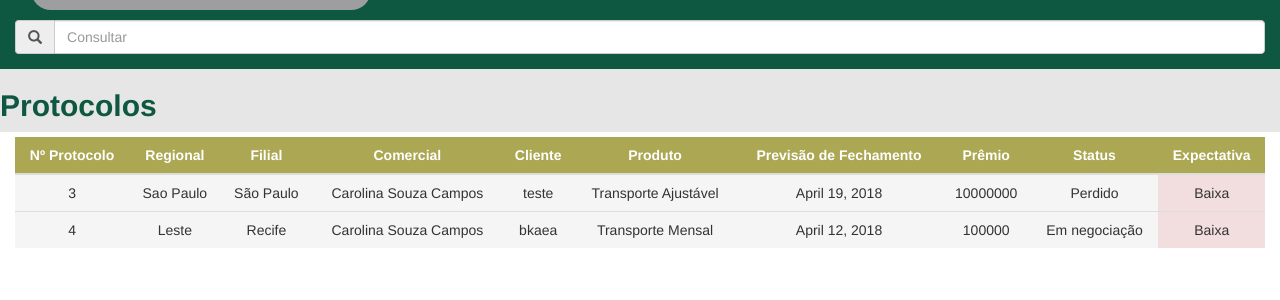
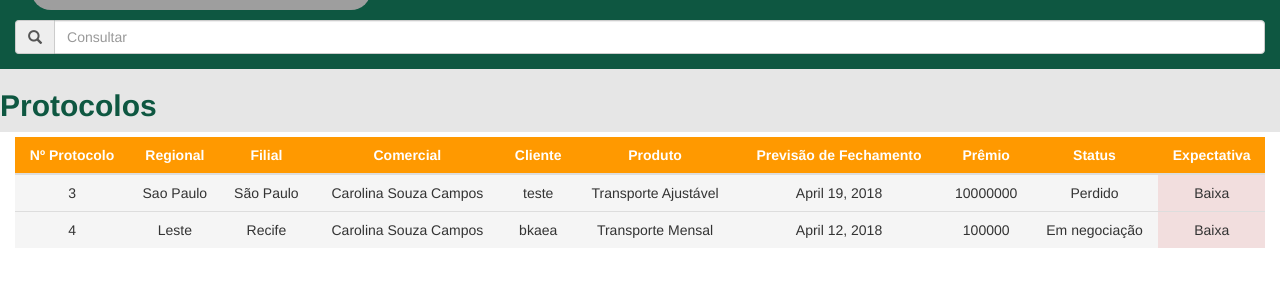
Before and after one commit to nicolasmelo1/berkley, a Django app: page /protocolos/protocolos/ in a window 1280 px wide. Shown: the part 82-382 px from the top of the page. Run offline with Django 3.2, Linux system fonts and the light colour scheme; data comes from the database, SQL or seed files in the repository; some libraries are stand-ins or nearby versions; grey boxes are pictures that could not be loaded.

Commit message:
Apenas ajuste de cores

```diff
--- a/templates/protocolos/includes/protocolos_include.html
+++ b/templates/protocolos/includes/protocolos_include.html
@@ -18,7 +18,7 @@
             {% csrf_token %}
             <div class="col-sm-12" style="padding-top: 5px; padding-bottom: 10px;background-color: #ffffff">
                 <table id="tabela" class="table table-hover" style="background-color: #ffffff;">
-                  <thead "thead-dark" style="background-color: #aca753;">
+                  <thead "thead-dark" style="background-color: #ff9900;">
                     <tr>
                       <th class="text-center" style="color: #ffffff" scope="col">Nº Protocolo</th>
                       <th class="text-center" style="color: #ffffff" scope="col">Regional</th>
```
